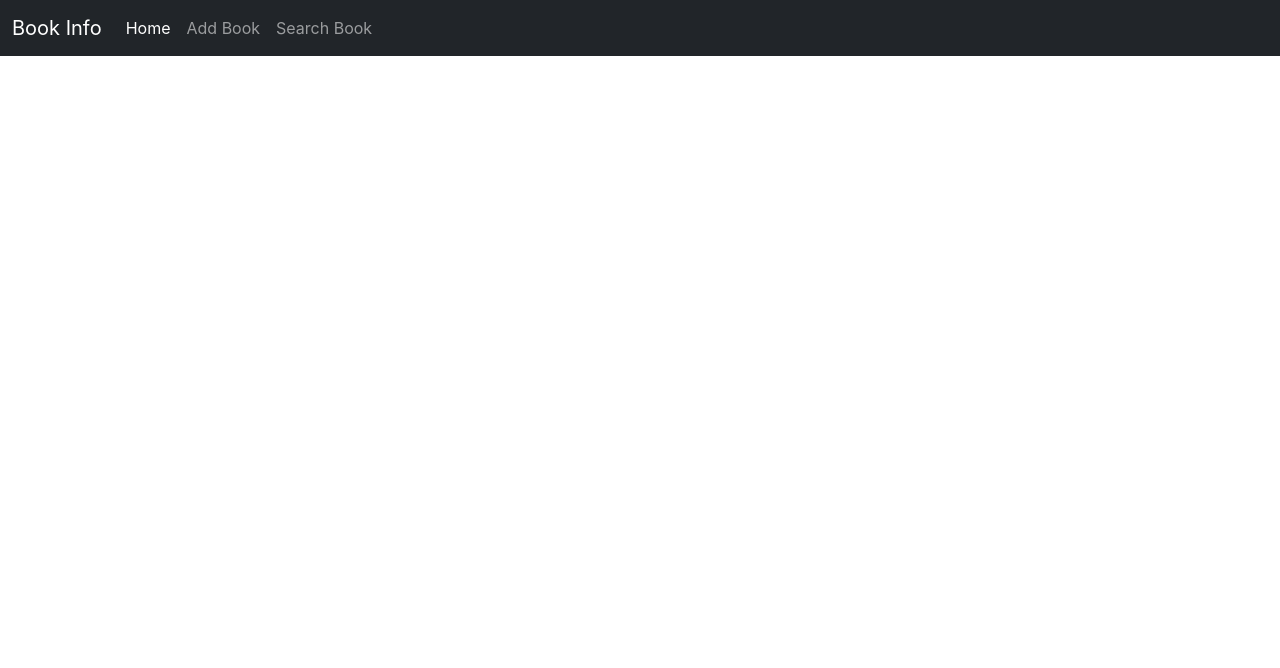
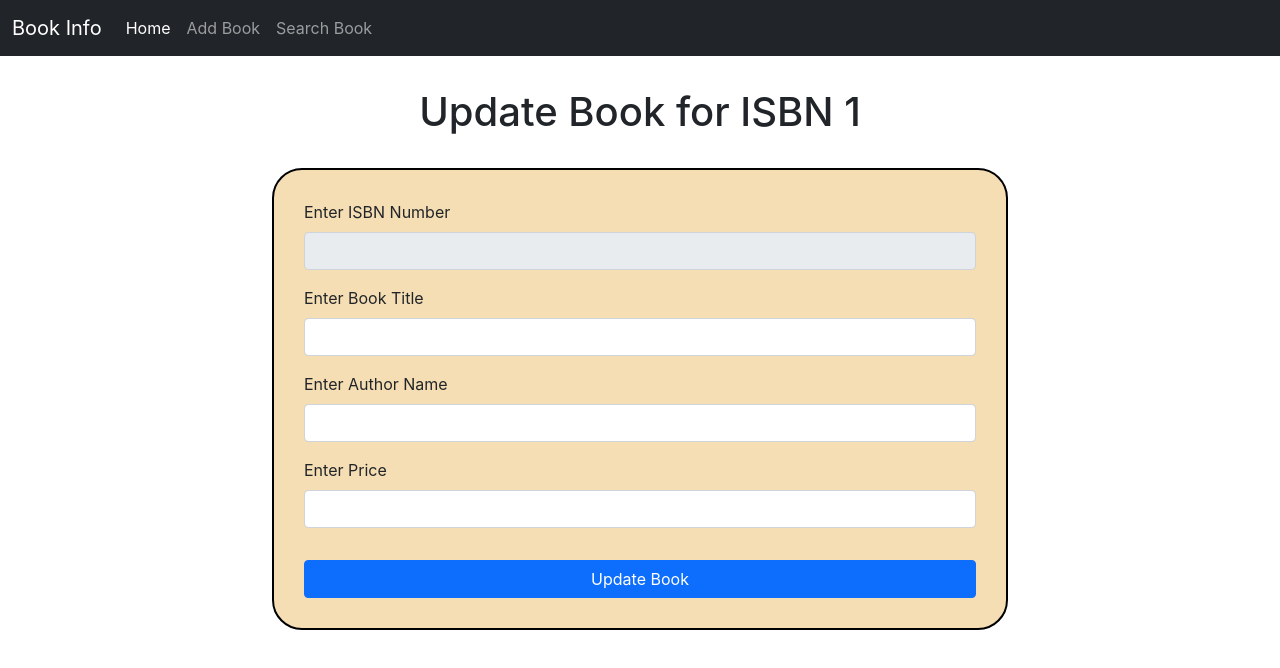
Before and after one commit to roadtocode4u/book-info, a React (Create React App) app in the folder client/: page /updatebook/1 in a window 1280 px wide. Shown: the top 668 px of the page. Built offline with nearby package versions, Linux system fonts and the light colour scheme; no server answers.

Commit message:
CRUD completed

```diff
--- a/client/src/App.js
+++ b/client/src/App.js
@@ -4,6 +4,7 @@ import Home from './Home/Home';
 import AddBook from './AddBook/AddBook';
 
 import {BrowserRouter, Routes, Route, Link}  from 'react-router-dom';
+import UpdateBook from './UpdateBook/UpdateBook';
 
 function App() {
   return (
@@ -36,6 +37,7 @@ function App() {
       <Routes>
         <Route path="/" element={<Home/>} />
         <Route path="/addbook" element={<AddBook/>} />
+        <Route path="/updatebook/:isbn" element={<UpdateBook/>} />
       </Routes>
     </BrowserRouter>
    </>
--- a/client/src/BookCard/BookCard.js
+++ b/client/src/BookCard/BookCard.js
@@ -1,5 +1,6 @@
 import React from 'react';
 import axios from "axios";
+import {Link} from 'react-router-dom';
 
 import  './BookCard.css'
 
@@ -22,7 +23,7 @@ function BookCard(props) {
         </div>
         <div className="col-md-4">
           <button className="btn btn-danger w-100" onClick={()=>{deleteBook(props.isbn)}}>Delete</button>
-          <button className="btn btn-primary w-100 mt-3">Update</button>
+          <Link className="btn btn-primary w-100 mt-3" to={`/updatebook/${props.isbn}`}>Update</Link>
         </div>
       </div>
     </div>
--- /dev/null
+++ b/client/src/UpdateBook/UpdateBook.css
@@ -0,0 +1,6 @@
+.addbook-form{
+  background-color: wheat;
+  padding:30px;
+  border-radius:30px;
+  border: 2px solid black;
+}
--- /dev/null
+++ b/client/src/UpdateBook/UpdateBook.js
@@ -0,0 +1,71 @@
+import React, {useState, useEffect} from 'react'
+import axios from "axios";
+
+import { useNavigate, useParams } from 'react-router-dom';
+
+import "./UpdateBook.css"
+
+function UpdateBook() {
+  const {isbn} = useParams();
+
+  let navigate = useNavigate();
+
+  const [book, setBook] = useState({
+    isbn: "",
+    title: "",
+    author: "",
+    price: "",
+  });
+
+  useEffect(()=>{
+    async function getBook(){
+      const response = await axios.get(`http://localhost:5000/book/${isbn}`);
+      setBook(response.data.book);
+    }
+    getBook();
+  }, [])
+
+
+
+  async function updateBook(){
+    const response  = await axios.post(`http://localhost:5000/update/book/${isbn}`, book);
+    if(response.data.status === "success")
+    {
+      alert(response.data.message);
+      navigate("/");
+    }
+  }
+
+  return (
+    <div className="container">
+      <h1 className="text-center m-3 p-3">Update Book for ISBN {isbn}</h1>
+      <div className="row">
+        <div className="col-md-2"></div>
+        <div className="col-md-8">
+          <form className="addbook-form">
+              <div class="mb-3">
+                <label for="isbn" class="form-label">Enter ISBN Number</label>
+                <input type="text" class="form-control" id="isbn" value={book.isbn} onChange={(e)=>{setBook({...book, isbn: e.target.value})}} disabled />
+              </div>
+              <div class="mb-3">
+                <label for="title" class="form-label">Enter Book Title</label>
+                <input type="text" class="form-control" id="title" value={book.title} onChange={(e)=>{setBook({...book, title: e.target.value})}} />
+              </div>
+              <div class="mb-3">
+                <label for="author" class="form-label">Enter Author Name</label>
+                <input type="text" class="form-control" id="author" value={book.author} onChange={(e)=>{setBook({...book, author: e.target.value})}} />
+              </div>
+              <div class="mb-3">
+                <label for="price" class="form-label">Enter Price</label>
+                <input type="text" class="form-control" id="price" value={book.price} onChange={(e)=>{setBook({...book, price: e.target.value})}} />
+              </div>
+
+              <button type="button" className="btn btn-primary w-100 mt-3" onClick={updateBook}>Update Book</button>
+          </form>
+        </div>
+      </div>
+    </div>
+  )
+}
+
+export default UpdateBook
```
Also changed, not shown: 1 other file (tests, documents, lock files or other folders).
